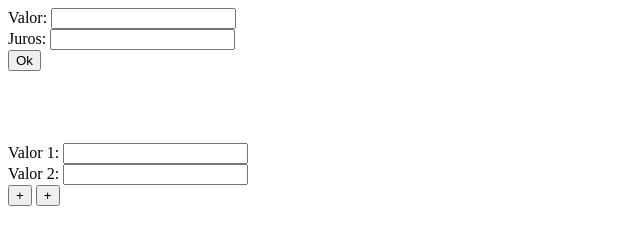
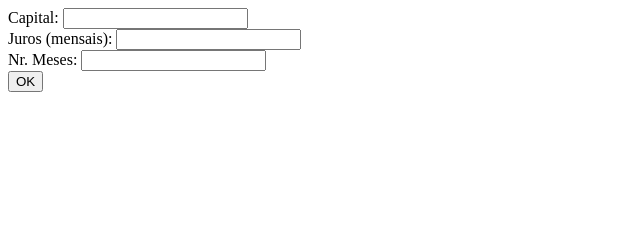
Before and after one commit to 12uzz/primeiroj_3t, a plain HTML site: page index.html in a window 1280 px wide. Shown: the whole page, without its empty margins (0-640 px from the left). Drawn offline with Linux system fonts and the light colour scheme.

Commit message:
Update index.html

```diff
--- a/index.html
+++ b/index.html
@@ -9,16 +9,11 @@
     <script src="estudo.js"></script>
 </head>
 <body>
-    Valor: <input id="valor" type="text"> <br>
-    Juros: <input id="juros" type="text"> <br>
-    <button onclick="total()"> Ok </button>
+ Capital: <input id="valor" type="text"> <br>
+ Juros (mensais): <input id="juros" type="text"> <br>
 
-    <br><br><br><br>
-<span id="resultado"></span><br>
-Valor 1: <input id="v1" type="text"><br>
-Valor 2: <input id="v2" type="text"><br>
-<button onclick="soma()"> + </button>
-<button onclick="sub()"> + </button>
+ Nr. Meses: <input id="meses" type="text"> <br>
 
+ <button onclick="total()"> OK </button>
 </body>
-</html
+</html>
```
